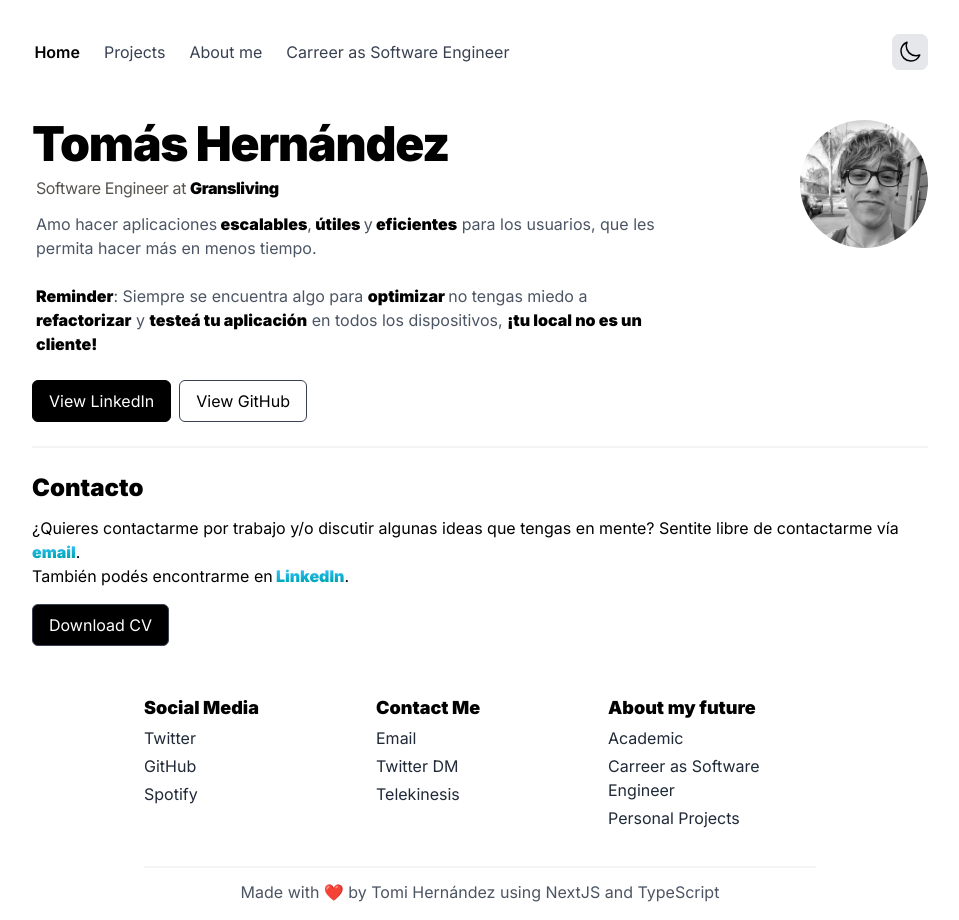
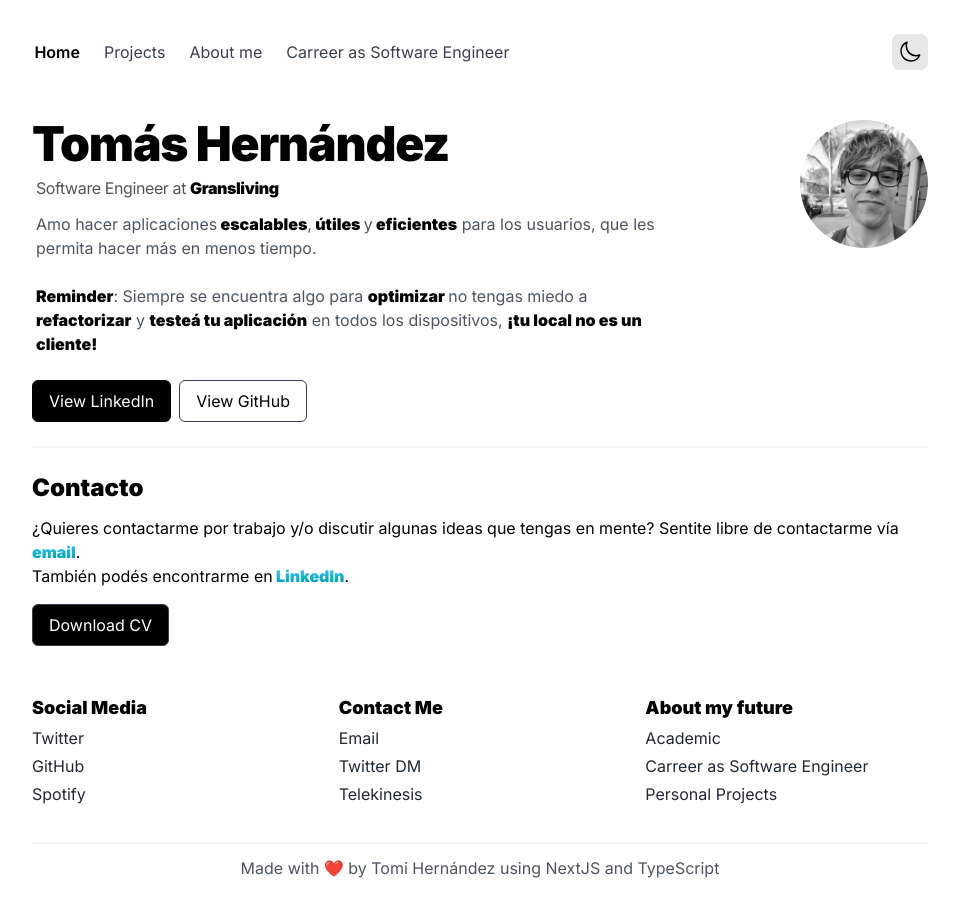
Before and after one commit to tomihq/tomihq-portfolio-v2, a Next.js app: page / in a window 1280 px wide. Shown: the whole page, without its empty margins (160-1119 px from the left). After the commit the page ends 896 px from the top, so only its background shows below. Built offline with nearby package versions, Linux system fonts and the light colour scheme.

Commit message:
feat: FramerMotion

```diff
--- a/components/layouts/Layout.tsx
+++ b/components/layouts/Layout.tsx
@@ -2,6 +2,7 @@ import Head from "next/head"
 import { FC, PropsWithChildren } from "react";
 import { Navbar } from '../ui';
 import { Footer } from "../ui/Footer";
+import { motion } from 'framer-motion';
 interface Props {
     title: string;
     pageDescription: string;
@@ -27,11 +28,16 @@ export const Layout:FC<PropsWithChildren<Props>> = ({ children, title, pageDescr
              <Navbar/>
         </nav>
 
+        <motion.div
+            initial={{ opacity: 0, y: -25 }}
+            animate={{ opacity: 1, y: 0 }}
+            transition={{ duration: 0.7 }}>
         <main className='
                  max-w-4xl border-gray-200 mx-auto pt-8 pb-8
                  sm:pb-0 bg-opacity-60 dark:text-gray-100'>
             {children}
         </main>
+       </motion.div>
 
       <footer>
             <Footer/>
--- a/components/ui/Footer.tsx
+++ b/components/ui/Footer.tsx
@@ -5,7 +5,7 @@ export const Footer = () => {
 
     <div className="flex items-start
     justify-between w-full relative
-    max-w-2xl mx-auto pt-8 pb-8
+    max-w-4xl mx-auto pt-8 pb-8
     sm:pb-8 bg-opacity-60 border-gray-100 border-b-2
     dark:border-stone-600  flex-col gap-3">
         <div className="flex flex-col md:flex-row gap-6 justify-between w-full">
--- a/package.json
+++ b/package.json
@@ -15,6 +15,7 @@
     "@mui/icons-material": "^5.11.11",
     "@mui/material": "^5.11.11",
     "@tailwindcss/typography": "^0.5.8",
+    "framer-motion": "^10.0.1",
     "next": "12.3.1",
     "next-themes": "^0.2.1",
     "react": "18.2.0",
--- a/pages/_app.tsx
+++ b/pages/_app.tsx
@@ -4,12 +4,29 @@ import { ThemeProvider } from 'next-themes'
 import "@fontsource/inter";
 import "@fontsource/inter/600.css";
 import "@fontsource/inter/900.css";
+import { motion } from 'framer-motion';
 
 function MyApp({ Component, pageProps }: AppProps) {
   return <>
-    <ThemeProvider enableSystem={true} attribute='class'>
-        <Component {...pageProps} />
-    </ThemeProvider>
+   <motion.div  initial="pageInitial" animate="pageAnimate" variants={{
+      pageInitial: {
+        opacity: 0.8
+      },
+      pageAnimate: {
+        opacity: 1
+      },
+      pageExit: {
+        opacity: 0
+      }
+    }} transition={{
+      type: "tween",
+      ease: "anticipate",
+      duration: 0.7
+    }}>
+      <ThemeProvider enableSystem={true} attribute='class'>
+          <Component {...pageProps} />
+      </ThemeProvider>
+    </motion.div>
   </>
 }
 
--- a/pages/index.tsx
+++ b/pages/index.tsx
@@ -37,7 +37,9 @@ const Home: NextPage = () => {
         <section className='flex flex-col-reverse border-gray-100 border-b-2  justify-between md:flex-row mb-6 dark:border-stone-600'>
           <div className='flex flex-col pr-8 md:w-9/12'>
             <h1 className="font-bold text-3xl md:text-5xl tracking-tight mb-1 text-black dark:text-white pb-1">Tomás Hernández</h1>
+
             <h2 className='tracking-tight mb-1 ml-1 text-stone-600 dark:text-white pb-2'>Software Engineer at <b className='text-black dark:text-white'>Gransliving</b></h2>
+
             <span className='text-gray-600 dark:text-gray-400 mb-4 px-1'>Amo hacer aplicaciones
               <b className="text-black dark:text-white"> escalables</b>,
               <b className="text-black dark:text-white"> <span>útiles</span> </b>  y
```
Also changed, not shown: 1 other file (tests, documents, lock files or other folders).
